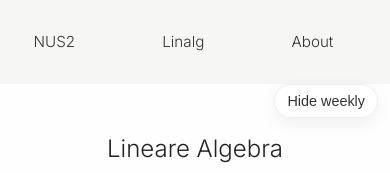
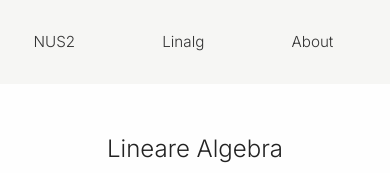
Before and after one commit to jamatter/jamatter.github.io, a plain HTML site: page about.html in a window 390 px wide. Shown: the top 173 px of the page. Drawn offline with Linux system fonts and the light colour scheme.

Commit message:
no button

```diff
--- a/about.html
+++ b/about.html
@@ -73,7 +73,6 @@
   </nav>
 
   <!-- Mobile preview toggle: tap on phones to hide/show the small 'weekly' bubble -->
-  <button class="mobile-toggle" id="weeklyToggle" aria-pressed="false">Hide weekly</button>
 
   <div class="hero">
     <h1>Lineare Algebra <span style="color:#777"></span></h1>
```
